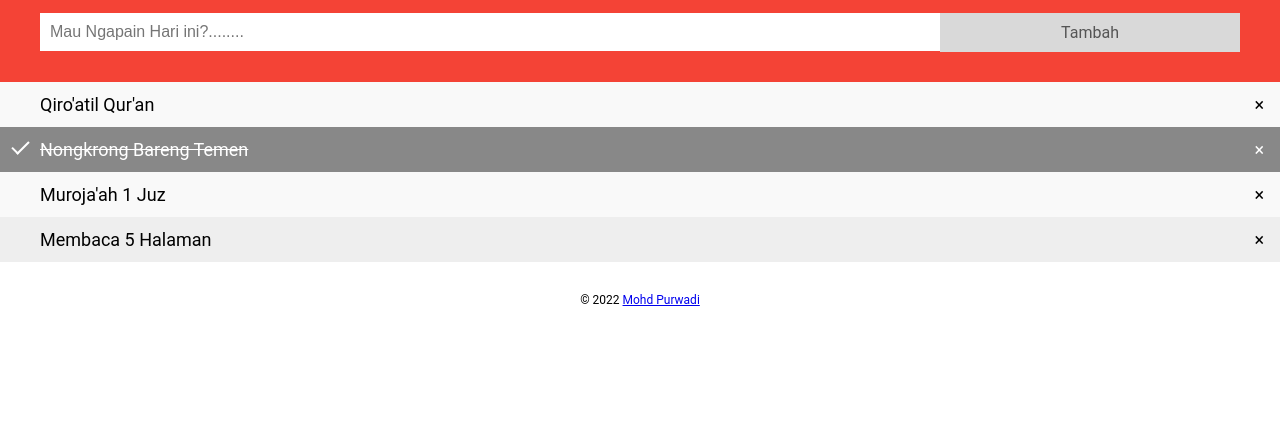
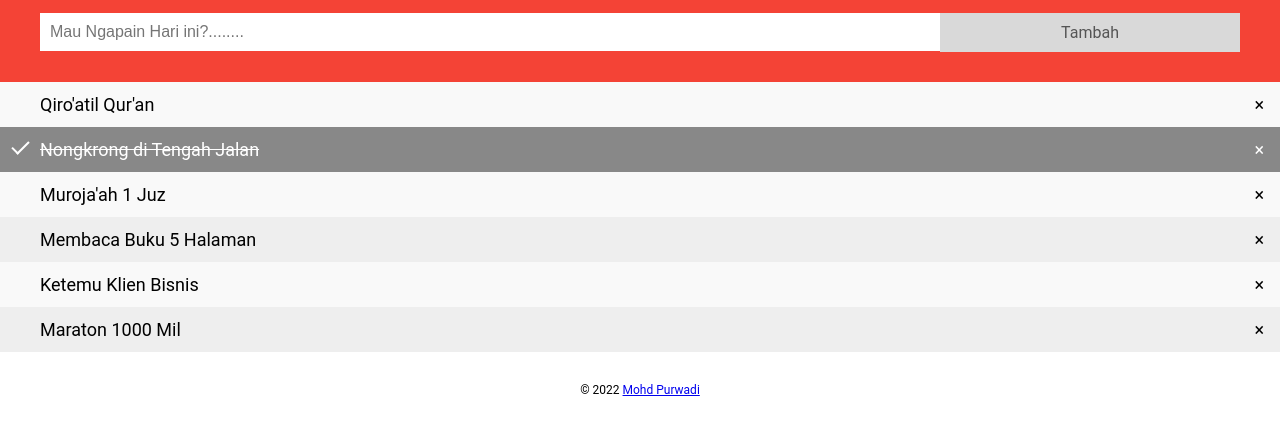
Before and after one commit to mohdpurwadi/agendaku.github.io, a plain HTML site: page index.html in a window 1280 px wide. Shown: the part 114-546 px from the top of the page. Drawn offline with Linux system fonts and the light colour scheme.

Commit message:
perubahan footer dan list 1

```diff
--- a/index.html
+++ b/index.html
@@ -24,9 +24,11 @@
     <!-- Isi -->
     <ul id="Lists">
         <li>Qiro'atil Qur'an</li>
-        <li class="dicek">Nongkrong Bareng Temen</li>
+        <li class="dicek">Nongkrong di Tengah Jalan</li>
         <li>Muroja'ah 1 Juz</li>
-        <li>Membaca 5 Halaman</li>
+        <li>Membaca Buku 5 Halaman</li>
+		<li>Ketemu Klien Bisnis</li>
+		<li>Maraton 1000 Mil</li>
     </ul>
 	<br/>
 	<footer><center>&copy; 2022 <a href="https://mohdpurwadi.github.io">Mohd Purwadi</a></center></footer>
```
